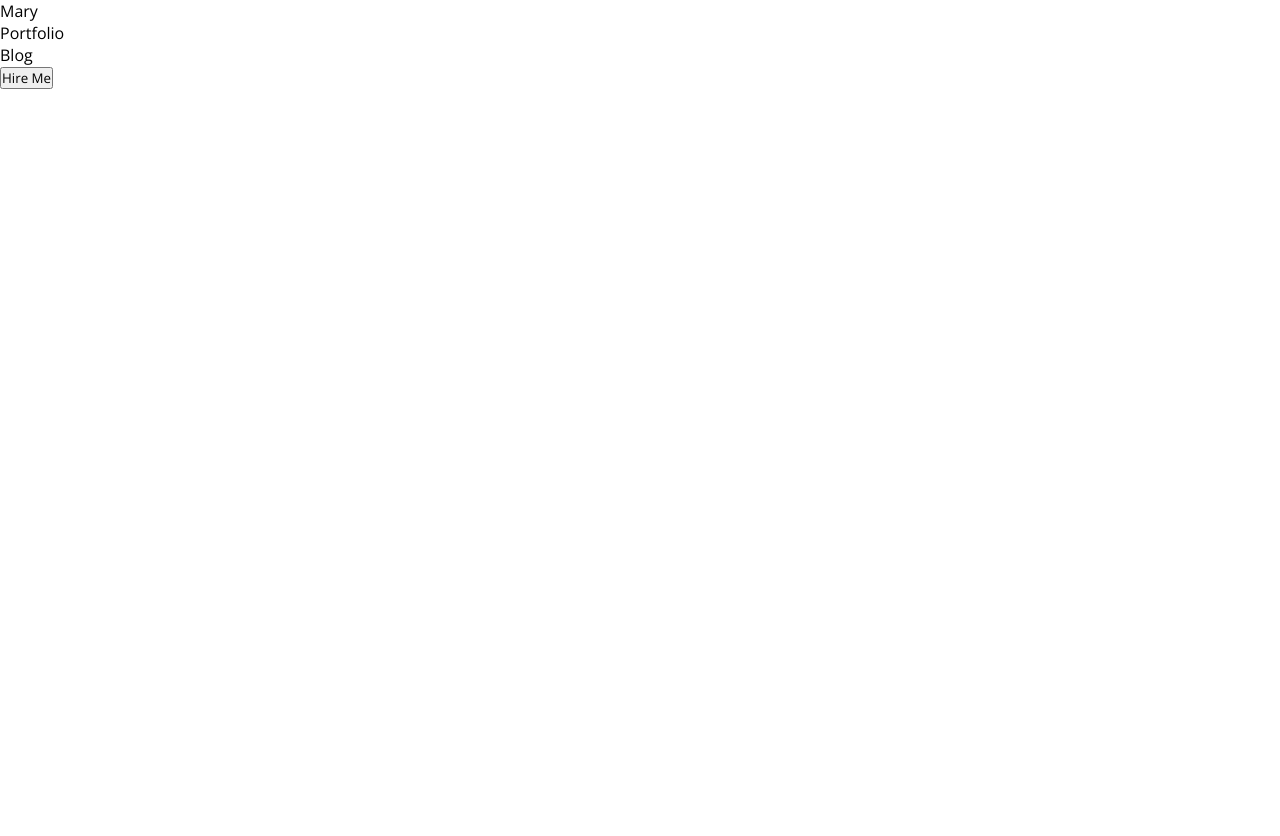
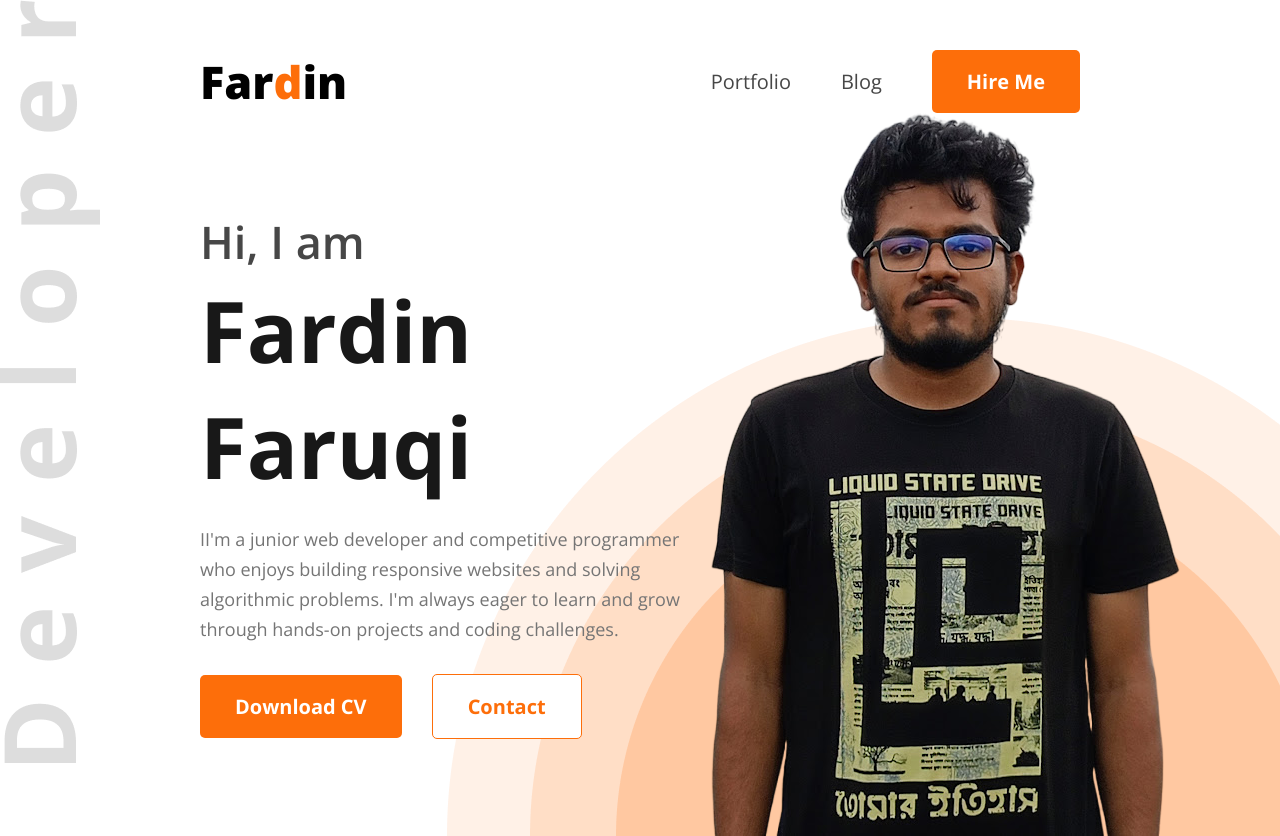
Before and after one commit to fardinfaruqi/Simple-Portfolio-Website, a plain HTML site: page index.html in a window 1280 px wide. Before the commit the page ends 800 px from the top, so only its background shows below. Drawn offline with nearby package versions, Linux system fonts and the light colour scheme.

Commit message:
Header section done

```diff
--- a/index.html
+++ b/index.html
@@ -1,21 +1,36 @@
 <!DOCTYPE html>
 <html lang="en">
+
 <head>
   <meta charset="UTF-8">
   <meta name="viewport" content="width=device-width, initial-scale=1.0">
   <title>Fardin Faruqi</title>
   <link rel="stylesheet" href="styles/styles.css">
 </head>
+
 <body>
   <header class="header">
     <nav>
-      <div class="name">Mary</div>
+      <div class="name">Far<span class="color-primary">d</span>in</div>
       <ul>
-        <li>Portfolio</li>
-        <li>Blog</li>
-        <li><button>Hire Me</button></li>
+        <li><a href="http://" target="_blank" rel="noopener noreferrer">Portfolio</a></li>
+        <li><a href="http://" target="_blank" rel="noopener noreferrer">Blog</a></li>
+        <li><button class="btn-primary">Hire Me</button></li>
       </ul>
     </nav>
+    <div id="hero">
+      <div class="hero-content">
+        <h3>Hi, I am</h3>
+        <h1>Fardin Faruqi</h1>
+        <p>II'm a junior web developer and competitive programmer who enjoys building responsive websites and solving
+          algorithmic problems. I'm always eager to learn and grow through hands-on projects and coding challenges.</p>
+        <div class="buttons">
+          <button class="btn-primary">Download CV</button>
+          <button class="btn-primary btn-secondary">Contact</button>
+        </div>
+      </div>
+      <img src="assets/fardin.png" alt="Fardin Faruqi's photo">
+    </div>
   </header>
   <main>
 
@@ -24,4 +39,5 @@
 
   </footer>
 </body>
+
 </html>
--- a/styles/styles.css
+++ b/styles/styles.css
@@ -12,8 +12,120 @@
     "wdth" 100;
 } */
 
-*{
+* {
   margin: 0;
   padding: 0;
   font-family: "Open Sans", sans-serif;
 }
+
+.color-primary {
+  color: rgb(253, 110, 10);
+}
+
+.btn-primary {
+  color: rgb(255, 255, 255);
+  font-size: 20px;
+  font-weight: 700;
+  line-height: 27px;
+  letter-spacing: 0%;
+  text-align: left;
+  border-radius: 5px;
+  background: rgb(253, 110, 10);
+  padding: 18px 35px;
+  border: none;
+}
+
+.btn-secondary {
+  color: rgb(253, 110, 10);
+  background: rgb(255, 255, 255);
+  border: 1px solid rgb(253, 110, 10);
+  border-radius: 5px;
+}
+
+.header {
+  box-sizing: border-box;
+  /* height: 100vh; */
+  padding: 50px 0 0 0;
+  background-image: url("../assets/developer.png"), url("../assets/header_bg.png");
+  background-position: top left, bottom right;
+  background-repeat: no-repeat;
+}
+
+.header nav {
+  display: flex;
+  justify-content: space-between;
+  align-items: center;
+  margin: 0 200px;
+}
+
+.header nav ul {
+  display: flex;
+  justify-content: center;
+  align-items: center;
+  list-style: none;
+  gap: 50px;
+  font-size: 20px;
+  font-weight: 400;
+  line-height: 27px;
+  letter-spacing: 0%;
+  text-align: left;
+}
+
+.header nav a {
+  color: rgb(71, 71, 71);
+  text-decoration: none;
+}
+
+.header .name {
+  font-size: 45px;
+  font-weight: 800;
+  line-height: 61px;
+  letter-spacing: 0%;
+  text-align: left;
+}
+
+#hero {
+  display: flex;
+  justify-content: space-between;
+  align-items: center;
+  margin: 0 100px 0 200px;
+}
+
+#hero .hero-content {
+  width: 50%;
+}
+
+#hero .hero-content h3 {
+  color: rgb(71, 71, 71);
+  font-size: 45px;
+  font-weight: 600;
+  line-height: 61px;
+  letter-spacing: 0%;
+  text-align: left;
+}
+
+#hero .hero-content h1 {
+  color: rgb(24, 24, 24);
+  font-size: 85px;
+  font-weight: 700;
+  line-height: 116px;
+  letter-spacing: 0%;
+  text-align: left;
+}
+
+#hero .hero-content p {
+  color: rgb(117, 117, 117);
+  font-size: 18px;
+  font-weight: 400;
+  line-height: 30px;
+  letter-spacing: 0%;
+  text-align: left;
+  margin: 20px 0 30px 0;
+}
+
+#hero .hero-content .buttons {
+  display: flex;
+  justify-content: left;
+  align-items: center;
+  gap: 30px;
+}
```
